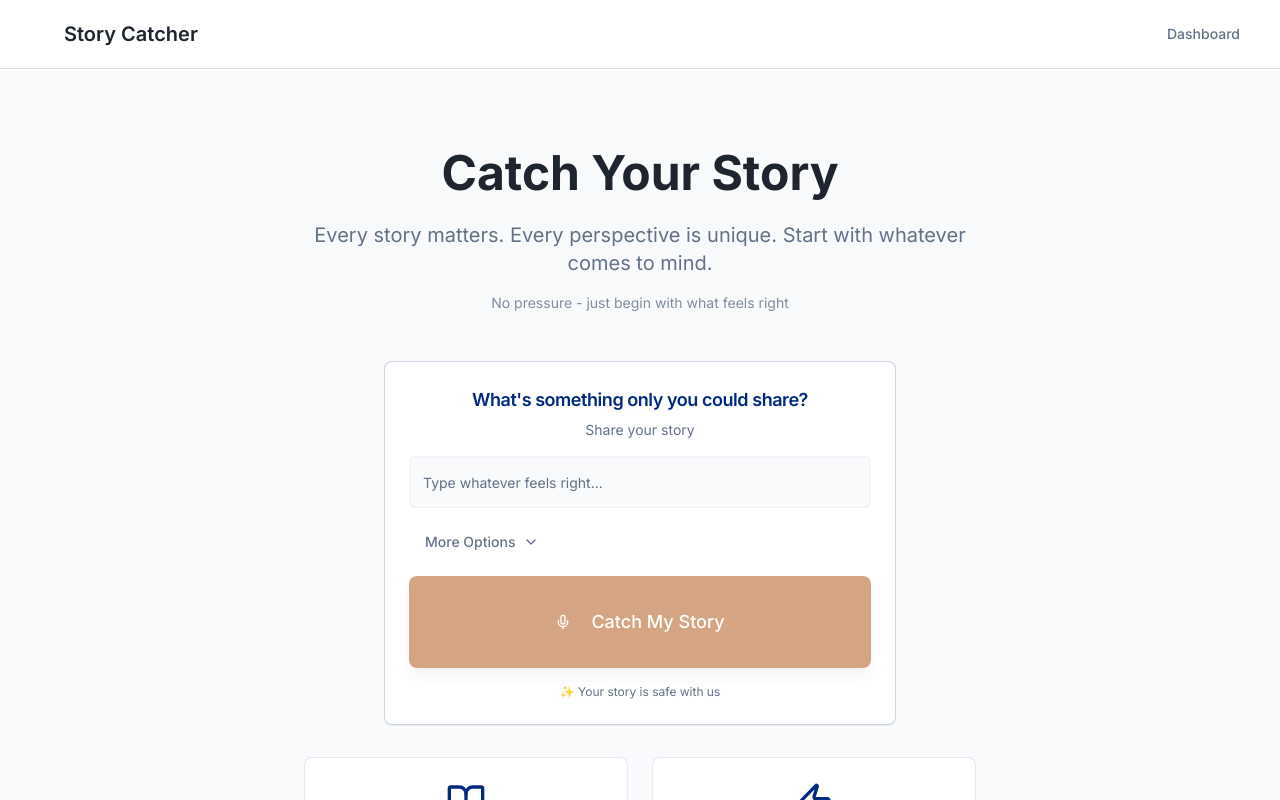
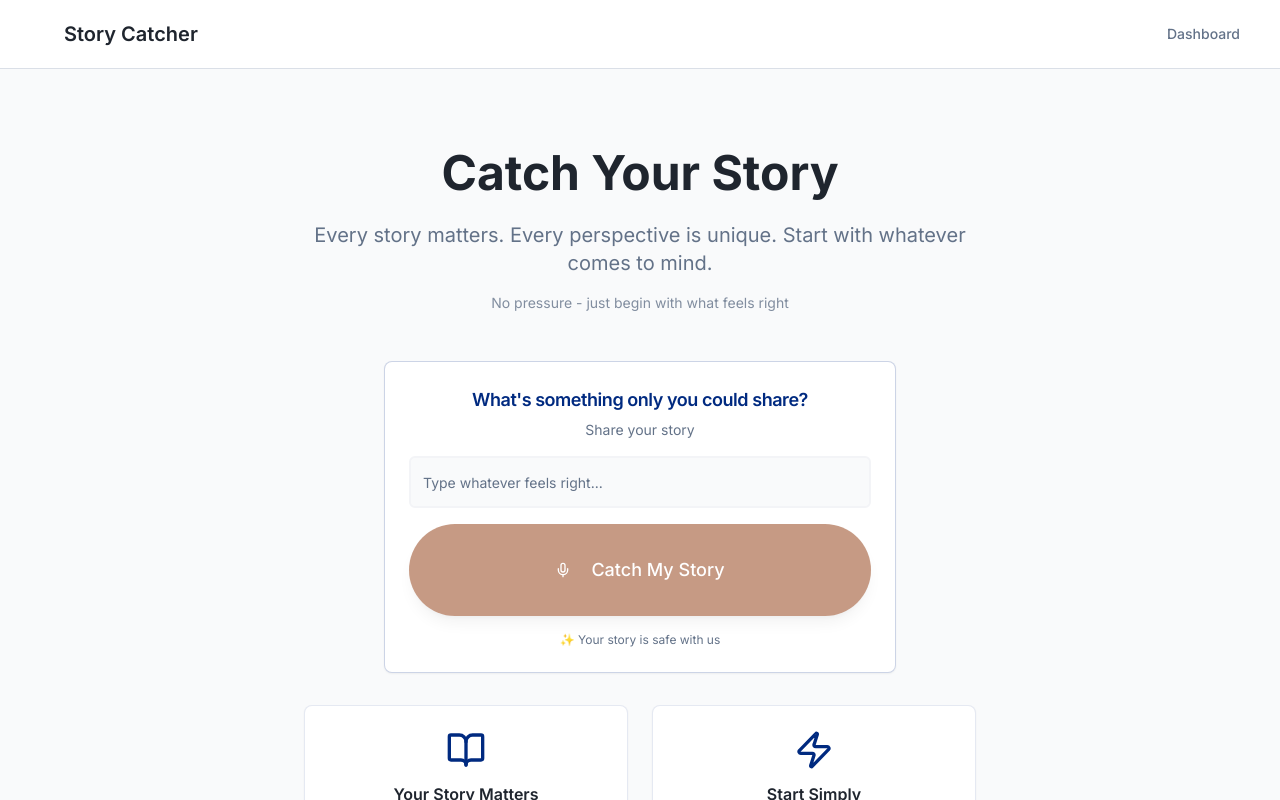
Before and after one commit to finnern/story-catcher-e, a React (Vite) app: page / in a window 1280 px wide. Shown: the top 800 px of the page. Built offline with nearby package versions, Linux system fonts and the light colour scheme.

Commit message:
Fix: Improve button styling and options visibility
The button has been updated to be a dark orange and fully rounded. Additionally, secondary options have been moved behind a "More Options" dropdown to simplify the user interface.

```diff
--- a/src/components/ui/button.tsx
+++ b/src/components/ui/button.tsx
@@ -21,13 +21,14 @@ const buttonVariants = cva(
         hero: "gradient-hero text-primary-foreground hover:shadow-elegant hover:scale-105 transition-bounce shadow-lg",
         success: "bg-success text-success-foreground hover:bg-success/90 shadow-md hover:shadow-lg",
         warning: "bg-warning text-warning-foreground hover:bg-warning/90 shadow-md hover:shadow-lg",
-        record: "bg-secondary-dark text-secondary-foreground hover:bg-secondary-hover hover:scale-105 transition-bounce shadow-lg rounded-full",
+        record: "bg-secondary-dark text-secondary-foreground hover:bg-secondary-dark/90 hover:scale-105 transition-bounce shadow-lg",
       },
       size: {
         default: "h-11 px-6 py-3",
         sm: "h-9 rounded-lg px-4",
         lg: "h-13 rounded-lg px-8 text-base",
         icon: "h-11 w-11",
+        round: "rounded-full px-8 py-4",
       },
     },
     defaultVariants: {
--- a/src/index.css
+++ b/src/index.css
@@ -29,7 +29,7 @@
     --secondary-foreground: 210 40% 98%;
     --secondary-hover: 25 95% 40%;
     --secondary-light: 25 95% 55%;
-    --secondary-dark: 25 90% 35%;
+    --secondary-dark: 20 85% 30%;
 
     /* Accent: Pristine Snow */
     --accent: 210 16% 96%;
--- a/src/pages/CatchStory.tsx
+++ b/src/pages/CatchStory.tsx
@@ -95,41 +95,13 @@ export default function CatchStory() {
                 className="text-lg py-6 border-2 focus:border-primary/50"
               />
 
-              {/* More Options Dropdown */}
-              <div className="space-y-3">
-                <Button
-                  variant="ghost"
-                  size="sm"
-                  onClick={() => setShowMoreOptions(!showMoreOptions)}
-                  className="text-muted-foreground flex items-center gap-2"
-                >
-                  More Options
-                  {showMoreOptions ? <ChevronUp className="h-4 w-4" /> : <ChevronDown className="h-4 w-4" />}
-                </Button>
-
-                {showMoreOptions && (
-                  <div className="space-y-3 p-4 bg-muted/30 rounded-lg border">
-                    <Input
-                      placeholder="Story title (optional)..."
-                      value={storyTitle}
-                      onChange={(e) => setStoryTitle(e.target.value)}
-                    />
-                    <Textarea
-                      placeholder="Brief description (optional)..."
-                      value={storyDescription}
-                      onChange={(e) => setStoryDescription(e.target.value)}
-                      rows={3}
-                    />
-                  </div>
-                )}
-              </div>
 
               <Button
                 onClick={handleCatchStory}
                 variant="record"
-                size="lg"
-                className="w-full text-lg py-8 mt-6 text-white"
-                disabled={!storyPrompt.trim() && !storyTitle.trim()}
+                size="round"
+                className="w-full text-lg py-8 mt-6 text-white rounded-full"
+                disabled={!storyPrompt.trim()}
               >
                 <Mic className="h-6 w-6 mr-3" />
                 Catch My Story
```
